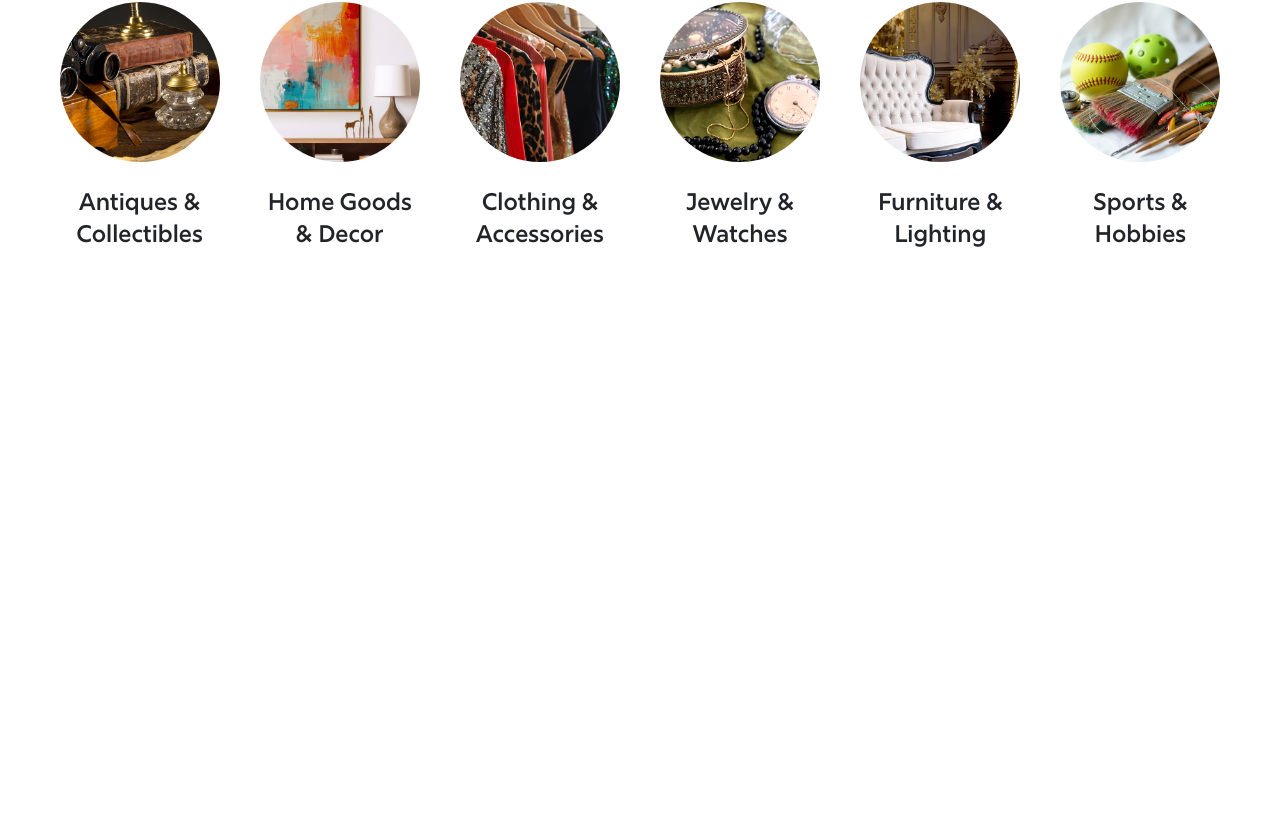
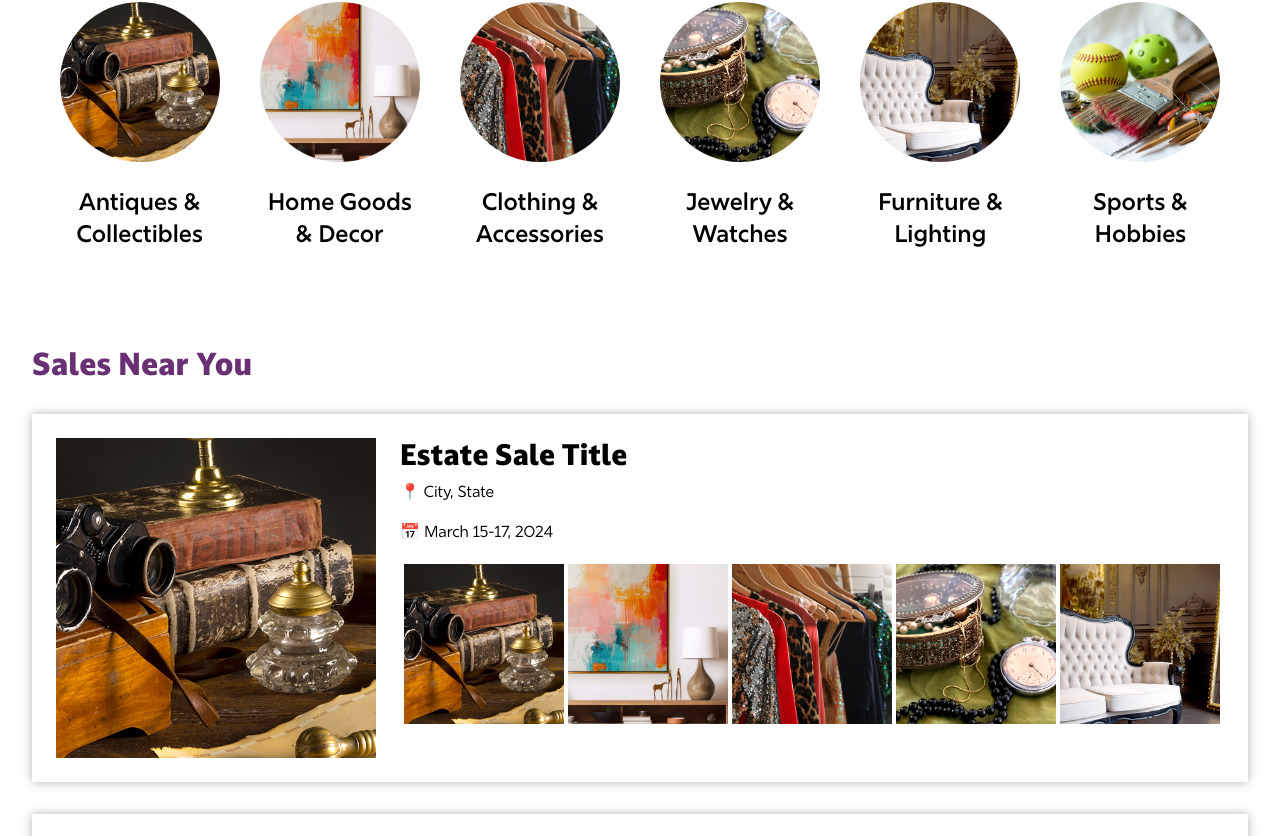
Before and after one commit to Marl-Sant/listasale, a Next.js app in the folder frontend/: page / in a window 1280 px wide. Shown: the part 966-1802 px from the top of the page. Before the commit the page ends 1264 px from the top, so only its background shows below. Built offline with nearby package versions, Linux system fonts and the light colour scheme.

Commit message:
feat: began set up for 'sales near you' requires styling

```diff
--- a/frontend/app/page.tsx
+++ b/frontend/app/page.tsx
@@ -4,6 +4,7 @@ import { useSelector } from 'react-redux';
 import { HiMagnifyingGlass } from 'react-icons/hi2';
 import type { RootState } from '../store/store';
 import CategorySection from '../components/CategorySection/CategorySection';
+import NearYouSection from '../components/SalesNearYouSection/SalesNearYou';
 
 export default function HomePage() {
   const user = useSelector((state: RootState) => state.session.user);
@@ -74,7 +75,7 @@ export default function HomePage() {
       </div>
 
       <CategorySection />
-
+      <NearYouSection />
     </main>
   );
 }
--- a/frontend/components/CategorySection/CategorySection.tsx
+++ b/frontend/components/CategorySection/CategorySection.tsx
@@ -1,20 +1,23 @@
 'use client';
+
+import Link from 'next/link';
 
 interface Category {
   id: number;
   title: string;
   image: string;
+  href: string;
 }
 
 export default function CategorySection() {
 
   const categories: Category[] = [
-    { id: 1, title: 'Antiques & Collectibles', image: '/images/cat1.jpg' },
-    { id: 2, title: 'Home Goods & Decor', image: '/images/cat2.jpg' },
-    { id: 3, title: 'Clothing & Accessories', image: '/images/cat3.jpg' },
-    { id: 4, title: 'Jewelry & Watches', image: '/images/cat4.jpg' },
-    { id: 5, title: 'Furniture & Lighting', image: '/images/cat5.jpg' },
-    { id: 6, title: 'Sports & Hobbies', image: '/images/cat6.jpg' },
+    { id: 1, title: 'Antiques & Collectibles', image: '/images/cat1.jpg', href: "#" },
+    { id: 2, title: 'Home Goods & Decor', image: '/images/cat2.jpg', href: "#" },
+    { id: 3, title: 'Clothing & Accessories', image: '/images/cat3.jpg', href: "#" },
+    { id: 4, title: 'Jewelry & Watches', image: '/images/cat4.jpg', href: "#" },
+    { id: 5, title: 'Furniture & Lighting', image: '/images/cat5.jpg', href: "#" },
+    { id: 6, title: 'Sports & Hobbies', image: '/images/cat6.jpg', href: "#" },
   ];
 
   return (
@@ -33,9 +36,11 @@ export default function CategorySection() {
       {/* Shop By Category Items */}
       <div className="flex flex-wrap justify-center xl:gap-10 md:gap-6">
         {categories.map((category) => (
-          <div
+          <Link
             key={category.id}
+            href={category.href}
             className="flex flex-col items-center w-[13%]"
+            style={{ textDecoration: 'none', color: 'black' }}
           >
             <div className="relative aspect-square overflow-hidden rounded-lg cursor-pointer hover:opacity-90 transition-opacity w-full">
               <img
@@ -48,8 +53,9 @@ export default function CategorySection() {
               className="font-semibold md:text-xl lg:text-1xl xl:text-2xl mt-4 text-center"
               style={{ fontFamily: 'var(--font-rig-sans)' }}
             >
-              {category.title}</span>
-          </div>
+              {category.title}
+            </span>
+          </Link>
         ))}
       </div>
 
--- /dev/null
+++ b/frontend/components/SalesNearYouSection/SalesNearYou.tsx
@@ -0,0 +1,137 @@
+'use client';
+
+import Link from 'next/link';
+
+interface NearYouItem {
+  id: number;
+  title: string;
+  image: string;
+  subImages?: string[];
+  location?: string;
+  date?: string;
+  href: string;
+}
+
+export default function NearYouSection() {
+
+  const nearYouItems: NearYouItem[] = [
+    {
+      id: 1,
+      title: 'Estate Sale Title',
+      image: '/images/cat1.jpg',
+      subImages: ['/images/cat1.jpg', '/images/cat2.jpg', '/images/cat3.jpg', '/images/cat4.jpg', '/images/cat5.jpg'],
+      location: 'City, State',
+      date: 'March 15-17, 2024',
+      href: '#'
+    },
+    {
+      id: 2,
+      title: 'Estate Sale Title',
+      image: '/images/cat2.jpg',
+      subImages: ['/images/cat1.jpg', '/images/cat2.jpg', '/images/cat3.jpg', '/images/cat4.jpg', '/images/cat5.jpg'],
+      location: 'City, State',
+      date: 'March 20-22, 2024',
+      href: '#'
+    },
+    {
+      id: 3,
+      title: 'Estate Sale Title',
+      image: '/images/cat3.jpg',
+      subImages: ['/images/cat1.jpg', '/images/cat2.jpg', '/images/cat3.jpg', '/images/cat4.jpg', '/images/cat5.jpg'],
+      location: 'City, State',
+      date: 'March 25-27, 2024',
+      href: '#'
+    },
+  ];
+
+  return (
+    <section className="max-w-[1440px] mx-auto md:px-6 lg:px-8 py-12">
+
+      {/* Near You Title */}
+      <div className="flex">
+        <span
+          className="md:text-1xl lg:text-2xl xl:text-3xl mb-8"
+          style={{ fontFamily: 'var(--font-darkmode)', color: '#693073' }}
+        >
+          Sales Near You
+        </span>
+      </div>
+
+      {/* Near You Items */}
+      <div className="flex flex-col gap-6 md:gap-8">
+      {nearYouItems.map((item) => (
+          <Link
+            key={item.id}
+            href={item.href}
+            className="bg-white hover:shadow-lg transition-shadow flex"
+            style={{
+              textDecoration: 'none',
+              color: 'black',
+              boxShadow: '0 0 10px rgba(0, 0, 0, 0.3)'
+            }}
+          >
+            {/* Left Section - Main Image */}
+            <div className="relative flex items-center py-4">
+              <img
+                src={item.image}
+                alt={item.title}
+                className="object-cover"
+                style={{ width: '20rem', height: '20rem', marginLeft: '1.5rem' }}
+              />
+            </div>
+
+            {/* Right Section - Content */}
+            <div className="flex-1 flex flex-col p-4 md:p-6">
+
+              {/* Title */}
+              <h3
+                className="text-xl md:text-2xl font-bold mb-2"
+                style={{ fontFamily: 'var(--font-darkmode)' }}
+              >
+                {item.title}
+              </h3>
+
+              {/* Location and Date */}
+              <div className="space-y-2">
+                {item.location && (
+                  <p
+                    className="text-sm md:text-base"
+                    style={{ fontFamily: 'var(--font-rig-sans)' }}
+                  >
+                    📍 {item.location}
+                  </p>
+                )}
+
+                {item.date && (
+                  <p
+                    className="text-sm md:text-base"
+                    style={{ fontFamily: 'var(--font-rig-sans)' }}
+                  >
+                    📅 {item.date}
+                  </p>
+                )}
+              </div>
+
+              {/* Sub Images */}
+              {item.subImages && item.subImages.length > 0 && (
+                <div className="flex gap-1 p-1 mb-4">
+                  {item.subImages.slice(0, 5).map((subImage, index) => (
+                    <div key={index} className="relative overflow-hidden">
+                      <img
+                        src={subImage}
+                        alt={`${item.title} - Image ${index + 1}`}
+                        className="object-cover"
+                        style={{ width: '10rem', height: '10rem' }}
+                      />
+                    </div>
+                  ))}
+                </div>
+              )}
+            </div>
+          </Link>
+        ))}
+      </div>
+
+    </section>
+  );
+}
```
